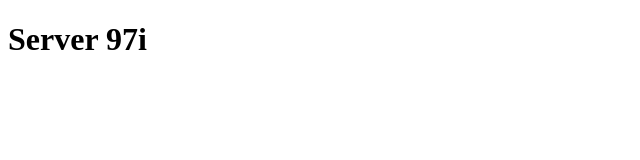
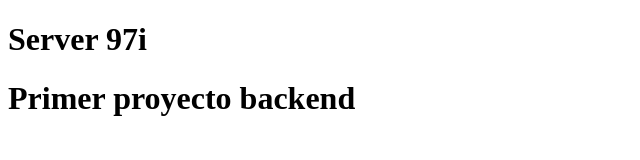
Before and after one commit to Salustiano-RoblesTeran/backend-intro, a website: page public/index.html in a window 1280 px wide. Shown: the whole page, without its empty margins (0-640 px from the left). Drawn offline with Linux system fonts and the light colour scheme.

Commit message:
empezamos el front

```diff
--- a/public/index.html
+++ b/public/index.html
@@ -7,5 +7,6 @@
 </head>
 <body>
     <h1>Server 97i</h1>
+    <h1>Primer proyecto backend</h1>
 </body>
 </html>
```
